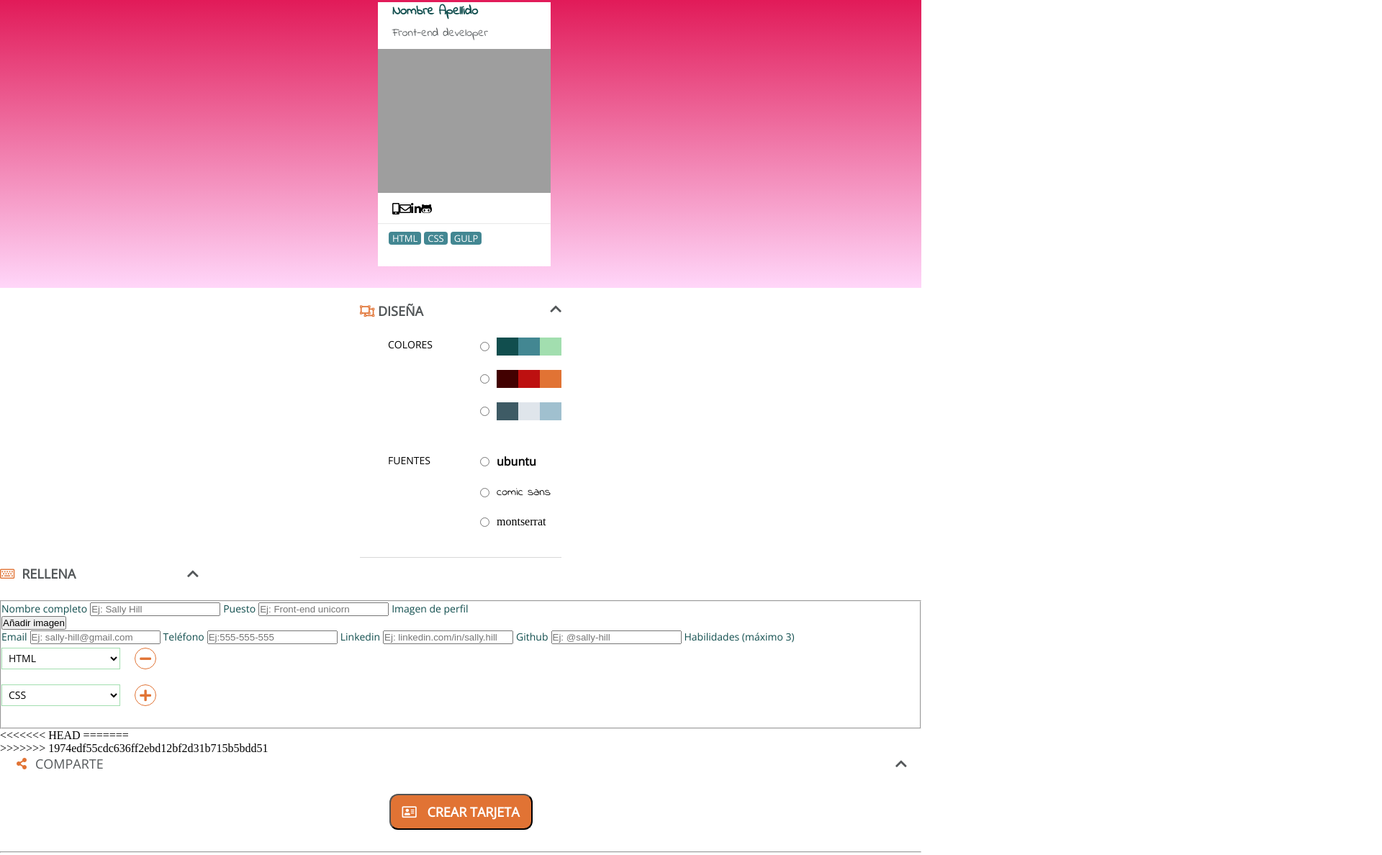
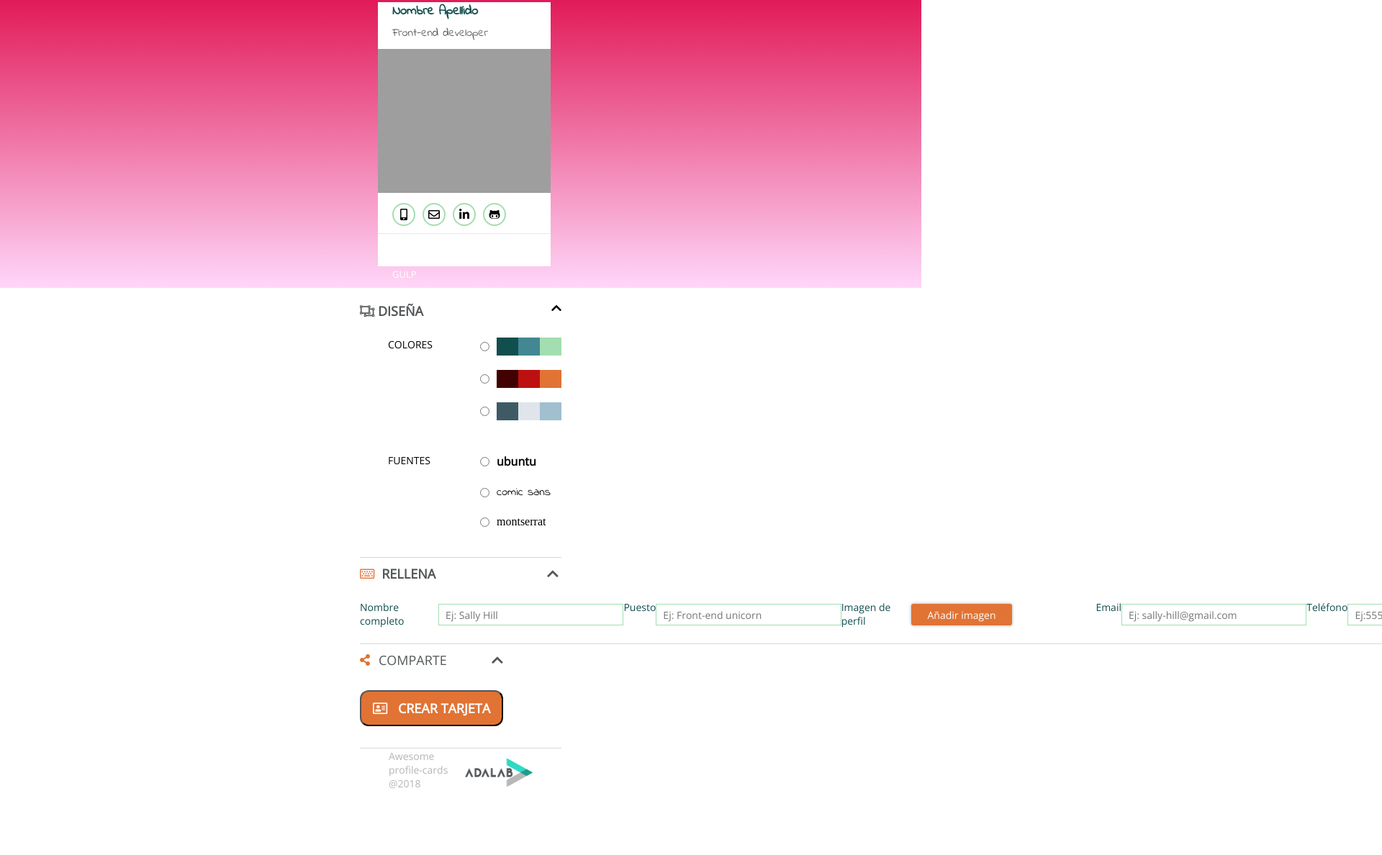
Before and after one commit to Adalab/dorcas-s2-booleanas, a website: page tarjeta.html in a window 1280 px wide. Shown: the part 172-1360 px from the top of the page at 72% size, 1920 px wide, since content can reach past the window. After the commit the page ends 1271 px from the top, so only its background shows below. Drawn offline with nearby package versions, Linux system fonts and the light colour scheme; grey boxes are pictures that could not be loaded.

Commit message:
Fix merge conflicts

```diff
--- a/scss/pages/_tarjeta.scss
+++ b/scss/pages/_tarjeta.scss
@@ -1,5 +1,5 @@
 //parte raquel
-.container__colors-fonts{
+.container__colors-fonts {
   width: 280px;
   margin: 0 auto;
   padding-bottom: 30px;
@@ -9,13 +9,14 @@
   border-left: 0;
   border-right: 0;
 }
-.title__section-desing-container{
+
+.title__section-desing-container {
   display: flex;
   justify-content: space-between;
   margin-bottom: 25px;
 }
 
-.title__section-desing-title{
+.title__section-desing-title {
   font-family: $font-family-primary;
   font-size: $font-size-large;
   font-weight: $font-weight-medium;
@@ -24,10 +25,10 @@
   line-height: normal;
   letter-spacing: normal;
   text-transform: uppercase;
-  color:$color-medium;
+  color: $color-medium;
 }
 
-.icon-ungroup-desing{
+.icon-ungroup-desing {
   font-size: $font-size-large;
   font-weight: normal;
   font-style: normal;
@@ -37,24 +38,23 @@
   color: $color-primary;
 }
 
-.icon-chevron-up-desing{
+.icon-chevron-up-desing {
   font-size: $font-size-large;
-
-  color:$color-medium;
+  color: $color-medium;
 }
 
-.form__container-radio{
+.form__container-radio {
   margin-left: 39px;
   display: flex;
   justify-content: space-between;
 }
-.input__design{
+
+.input__design {
   display: flex;
   flex-direction: column;
 }
 
-.block{
-
+.block {
   display: flex;
   margin-top: 10px;
   margin-bottom: 10px;
@@ -63,63 +63,65 @@
   position: relative;
 }
 
-
-
-
-.first-block{
+.first-block {
   margin-top: 0;
 }
-.radio__options{
 
+.radio__options {
   display: flex;
   margin-left: 10px;
 }
 
-
-
-.color{
+.color {
   width: 30px;
   height: 25px;
   background-color: black;
 }
-.color__paleta-primary1{
+
+.color__paleta-primary1 {
   background-color: $color-tertiary;
 }
-.color__paleta-primary2{
+
+.color__paleta-primary2 {
   background-color: $color-secundary;
 }
-.color__paleta-primary3{
+
+.color__paleta-primary3 {
   background-color: $color-light-medium-dark;
 }
 
-.color__paleta-secondary1{
+.color__paleta-secondary1 {
   background-color: $color-dark-medium;
 }
-.color__paleta-secondary2{
+
+.color__paleta-secondary2 {
   background-color: $color-dark-light;
 }
-.color__paleta-secondary3{
+
+.color__paleta-secondary3 {
   background-color: $color-primary;
 }
 
-.color__paleta-tertiary1{
+.color__paleta-tertiary1 {
   background-color: $color-medium-light;
 }
-.color__paleta-tertiary2{
+
+.color__paleta-tertiary2 {
   background-color: $color-light-light;
 }
-.color__paleta-tertiary3{
+
+.color__paleta-tertiary3 {
   background-color: $color-light-dark;
 }
 
-.top-container-radiofont{
+.top-container-radiofont {
   margin-top: 36px;
 }
 
-.label-block{
+.label-block {
   text-transform: uppercase;
   font-family: $font-family-primary;
-  font-size: $font-size-small   ;
+  font-size: $font-size-small;
   font-weight: normal;
   font-style: normal;
   font-stretch: normal;
@@ -127,16 +129,17 @@
   letter-spacing: normal;
 }
 
-.font__style-font1{
+.font__style-font1 {
   font-family: $font-family-primary;
   font-size: $font-size-medium;
   font-weight: $font-weight-medium;
   font-style: normal;
   font-stretch: normal;
   line-height: normal;
-  letter-spacing: normal
+  letter-spacing: normal;
 }
-.font__style-font2{
+
+.font__style-font2 {
   font-family: $font-family-design1;
   font-size: $font-size-medium;
   font-weight: normal;
@@ -145,7 +148,8 @@
   line-height: normal;
   letter-spacing: normal;
 }
-.font__style-font3{
+
+.font__style-font3 {
   font-family: $font-family-secondary;
   font-size: $font-size-medium;
   font-weight: normal;
@@ -270,7 +274,7 @@
 
 //SECCION RELLENA (eli y valeria)
 
-.section-stuffed {
+.section--stuffed {
   width: 280px;
   margin: auto;
   display: flex;
@@ -290,19 +294,19 @@
   margin-top: 10px;
 }
 
-.section-stuffed__icon {
+.section--stuffed__icon {
   color: $color-primary;
   font-size: $font-size-large;
   margin-right: 10px;
   font-weight: $font-weight-light;
 }
 
-.section-stuffed__arrow {
+.section--stuffed__arrow {
   margin-left: 155px;
   font-size: $font-size-large;
 }
 
-.subsection-stuffed {
+.subsection--stuffed {
   width: 281px;
   margin: auto;
   border: none;
@@ -311,7 +315,7 @@
   margin-bottom: 10px;
 }
 
-.input-stuffed {
+.input--stuffed {
   width: 280px;
   height: 30px;
   border: 1px solid $color-light-medium-dark;
@@ -328,14 +332,14 @@
   color: $color-tertiary;
 }
 
-.div-stuffed__img {
+.div--stuffed__img {
   display: flex;
   width: 280px;
   margin-bottom: 20px;
   margin-top: 5px;
 }
 
-.input-stuffed__img {
+.input--stuffed__img {
   width: 140px;
   height: 30px;
   background-color: $color-primary;
@@ -390,8 +394,6 @@
   flex-direction: row;
   align-items: center;
   justify-content: space-between;
-  padding-left: 23px;
-  padding-right: 20px;
 }
 
 .form2__wrapper2 {
@@ -440,7 +442,3 @@
 .button--icon {
   margin-right: 10px;
 }
-
-.line2 {
-  margin-bottom: 30px;
-}
--- a/tarjeta.html
+++ b/tarjeta.html
@@ -30,16 +30,16 @@
         <img class="photo" src="https://picsum.photos/240/200" alt="foto">
 
         <ul class="card__media">
-          <li class="card__media-icon">
+          <li class="card__media--icon">
             <i class="fas fa-mobile-alt"></i>
           </li>
-          <li class="card__media-icon">
+          <li class="card__media--icon">
             <i class="far fa-envelope"></i>
           </li>
-          <li class="card__media-icon">
+          <li class="card__media--icon">
             <i class="fab fa-linkedin-in"></i>
           </li>
-          <li class="card__media-icon">
+          <li class="card__media--icon">
             <i class="fab fa-github-alt"></i>
           </li>
         </ul>
@@ -47,13 +47,13 @@
         <hr class="line">
 
         <ul class="card__skills">
-          <li class="card__skills-icon">
+          <li class="card__skills--icon">
             <span class="icon__text">HTML</span>
           </li>
-          <li class="card__skills-icon">
+          <li class="card__skills--icon">
             <span class="icon__text">CSS</span>
           </li>
-          <li class="card__skills-icon">
+          <li class="card__skills--icon">
             <span class="icon__text">GULP</span>
           </li>
         </ul>
@@ -64,10 +64,10 @@
       <fieldset class="container__colors-fonts">
         <div class="title__section-desing-container">
         <div class="title__section-title">
-            <legend class="title__section-desing-title"><span><i class="far fa-object-ungroup icon-ungroup-desing"></i></span> diseña</legend>
+            <legend class="title__section-desing-title"><span><i class="far fa-object-ungroup icon--ungroup-desing"></i></span> diseña</legend>
         </div>
-        <div class="title__section-icon">
-            <i class="fas fa-chevron-up icon-chevron-up-desing"></i>
+        <div class="title__section--icon">
+            <i class="fas fa-chevron-up icon--chevron-up-desing"></i>
         </div>
     </div>
         <div class="form__container-radio">
@@ -136,7 +136,7 @@
       </form>
 
 <section class="section--stuffed">
-<h2 class="form__subtitle"><i class="far fa-keyboard section-stuffed__icon"></i>rellena<i class="fas fa-chevron-up section-stuffed__arrow"></i></h2>
+<h2 class="form__subtitle"><i class="far fa-keyboard section--stuffed__icon"></i>rellena<i class="fas fa-chevron-up section--stuffed__arrow"></i></h2>
     <fieldset class="subsection--stuffed">
 
       <label class="label--stuffed" for="complete--name">Nombre completo</label>
@@ -180,13 +180,7 @@
       <button class="button--stuffed button--stuffed__plus" type="button" name="button"><i class="fas fa-plus plus__stuffed"></i></button>
     </div>
       </fieldset>
-<<<<<<< HEAD
 
-=======
-    </section>
-
-    </section>
->>>>>>> 1974edf55cdc636ff2ebd12bf2d31b715b5bdd51
       <fieldset class="form2--stuffed">
         <div class="form2__wrapper">
           <div class="form2__wrapper2">
@@ -202,9 +196,8 @@
             <span>CREAR TARJETA</span>
           </button>
         </div>
+      </fieldset>
 
-      </fieldset>
-      <hr class="line2">
       <footer class="footer">
         <span class="footer__span">Awesome profile-cards @2018</span>
         <a href="#" class="button-adalab"> <img src="images/logo-adalab.png" alt="enlace a adalab" class="button-adalab__img"> </a>
```
Also changed, not shown: css/main.css. Lines whose indentation alone changed are shown as unchanged.
